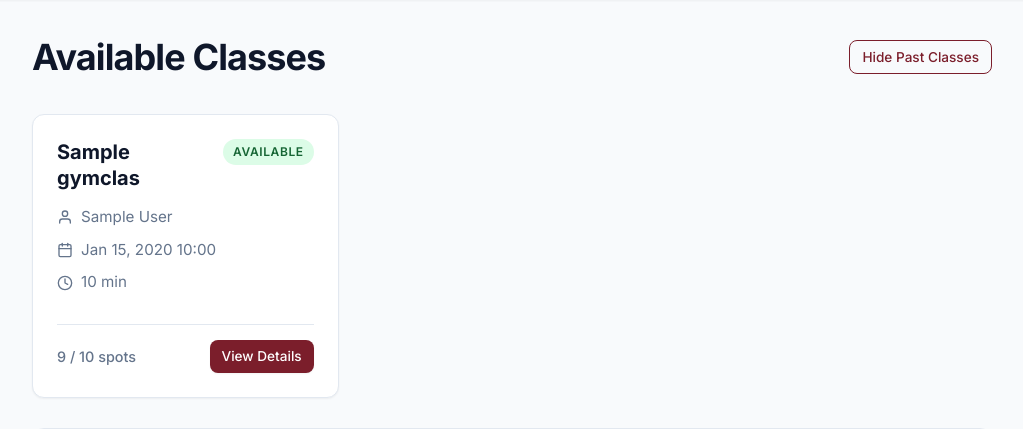
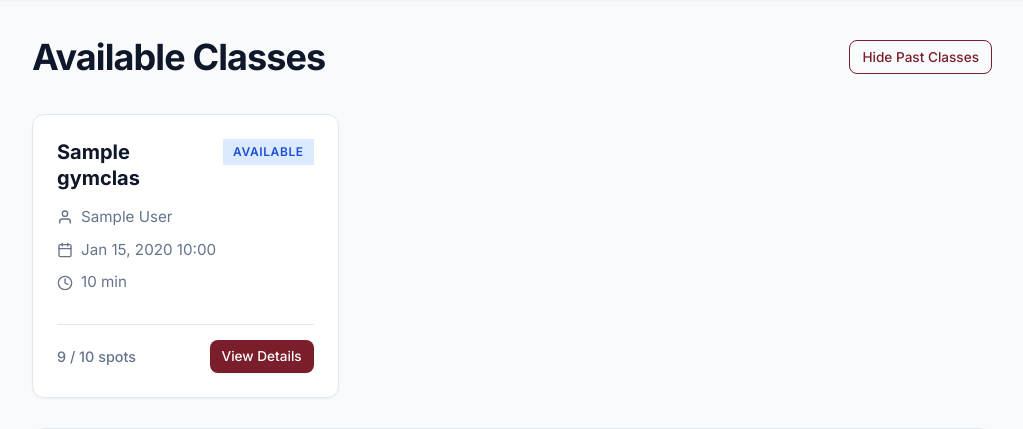
Before and after one commit to IsroilovA/gym_class_management, a Django app: page /classes/?show_past=1 in a window 1280 px wide. Shown: the part 70-499 px from the top of the page, without its empty margins (128-1151 px from the left). Run offline with Django 5.2, Linux system fonts and the light colour scheme; tables that the repository leaves empty hold one stand-in row (values such as "Sample post").

Commit message:
available badge change

```diff
--- a/src/classes/templates/classes/class_list.html
+++ b/src/classes/templates/classes/class_list.html
@@ -21,7 +21,7 @@
             {% if class.is_full %}
             <span class="badge badge-danger">Full</span>
             {% else %}
-            <span class="badge badge-success">Available</span>
+            <span class="badge badge-available">Available</span>
             {% endif %}
         </div>
 
--- a/static/css/main.css
+++ b/static/css/main.css
@@ -537,6 +537,12 @@ a.link:hover {
     color: var(--success-fg);
 }
 
+.badge-available {
+    background-color: #dbeafe;
+    color: #1d4ed8;
+    border-radius: 0;
+}
+
 .badge-danger {
     background-color: var(--error-bg);
     color: var(--error-fg);
```
